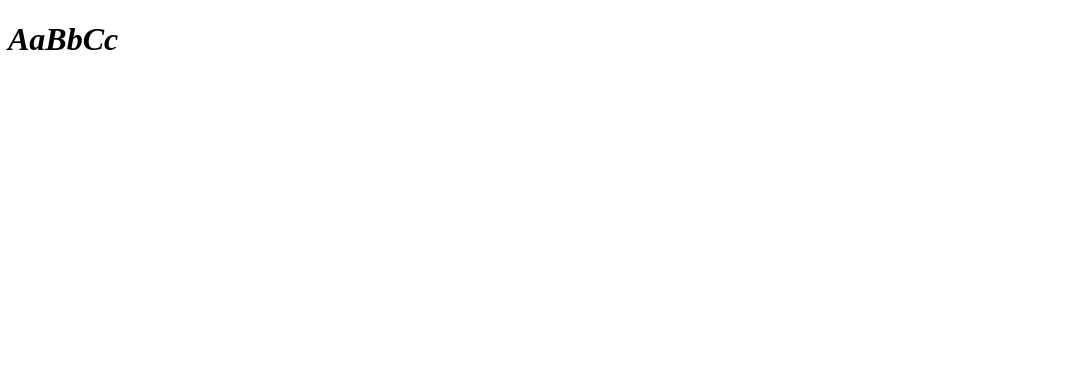
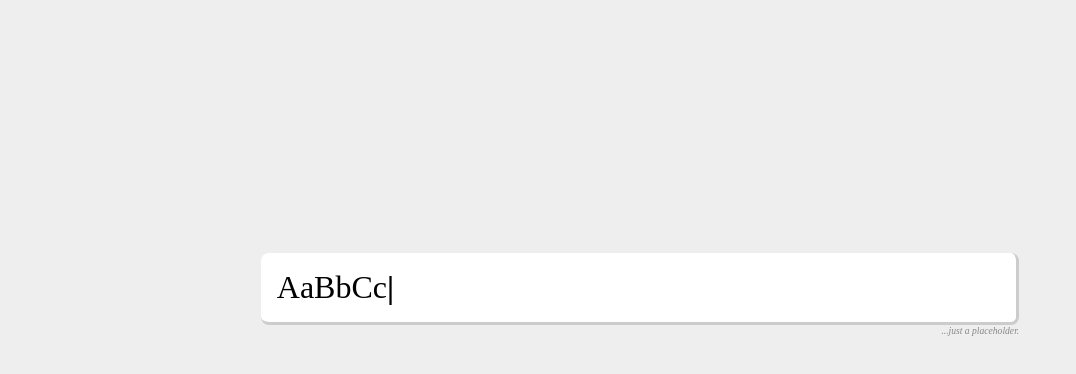
Before and after one commit to bhaveshbh/bhaveshbh.github.io, a plain HTML site: page index.htm in a window 1280 px wide. Shown: the whole page, without its empty margins (0-1076 px from the left). Drawn offline with Linux system fonts and the light colour scheme.

Commit message:
basic style and placeholder

```diff
--- a/index.htm
+++ b/index.htm
@@ -3,11 +3,17 @@
 	<head>
 		<meta charset="UTF-8">
 		<meta name="viewport" content="width=device-width, initial-scale=1.0">
+		<link rel="stylesheet" href="style/origin.css" type="text/css" media="screen" />
 		<title>
 			The Landing!
 		</title>
 	</head>
 	<body>
-		<h1><i>AaBbCc</i></h1>
+		<div class="holder">
+			AaBbCc<b class="cursor">|</b>
+		</div>
+		<div class="desc">
+			...just a placeholder.
+		</div>
 	</body>
 </html>
--- /dev/null
+++ b/style/origin.css
@@ -0,0 +1,42 @@
+@keyframes blink
+{
+	0%{color:#000;}
+	49%{color:#000;}
+	60%{color:transparent;}
+	99%{color:transparent;}
+	100%{color:#000;}
+}
+
+body
+{
+	background: #eee;
+}
+
+.holder
+{
+	clear:both;
+	font-size: 2em;
+	background: #fff;
+	padding: 0.5em;
+	border-radius: 0.25em;
+	margin: 20% 20% 0 20%;
+	border-right: 0.1em solid #ccc;
+	border-bottom: 0.1em solid #ccc;
+}
+
+.desc
+{
+	margin: 0 20% 0 20%;
+	clear:both;
+	font-size: 0.6em;
+	color: #888;
+	font-style: italic;
+	text-align: right;
+}
+
+.cursor
+{
+	animation-name: blink;
+	animation-duration: 1.2s;
+	animation-iteration-count: infinite;
+}
```
